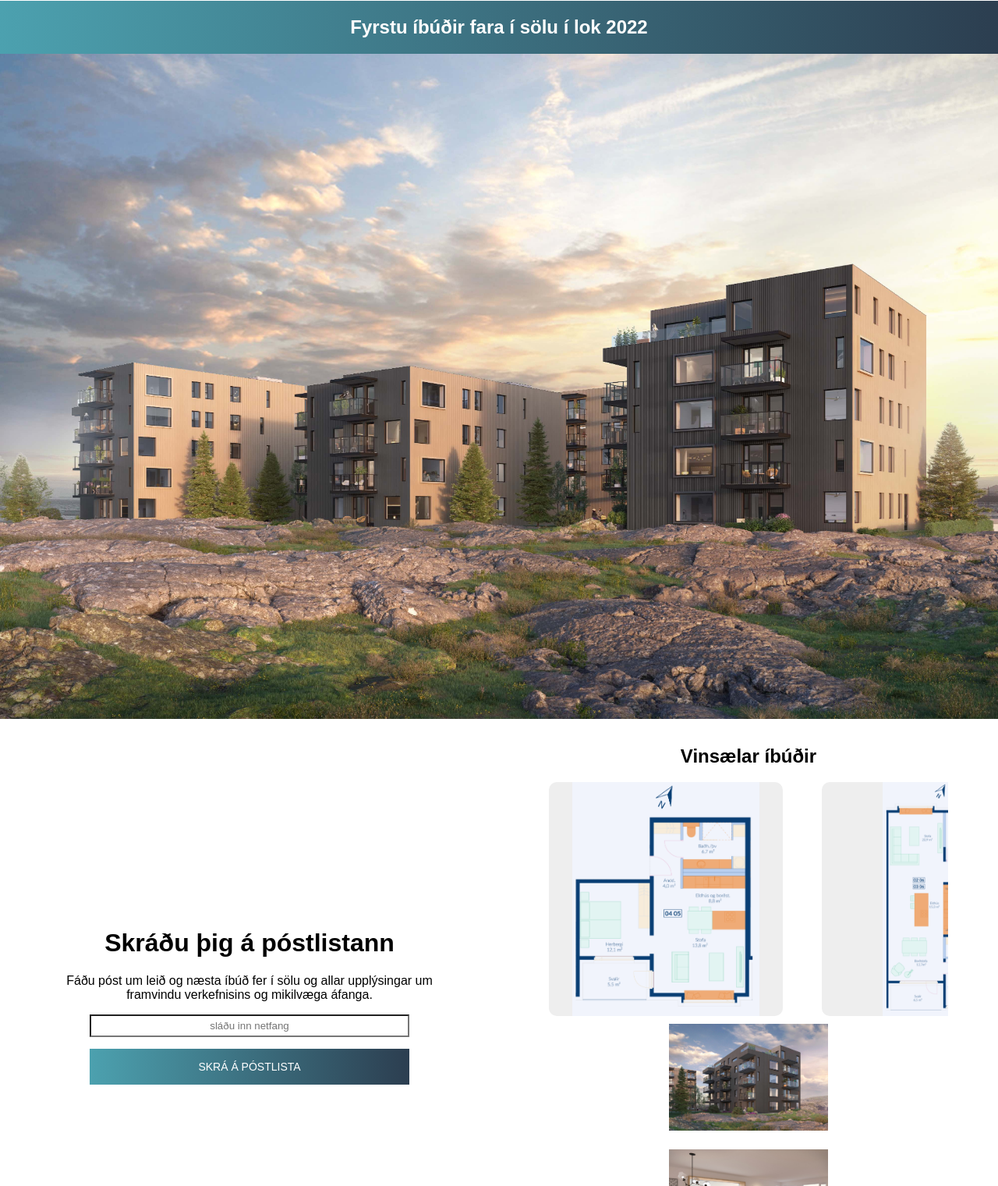
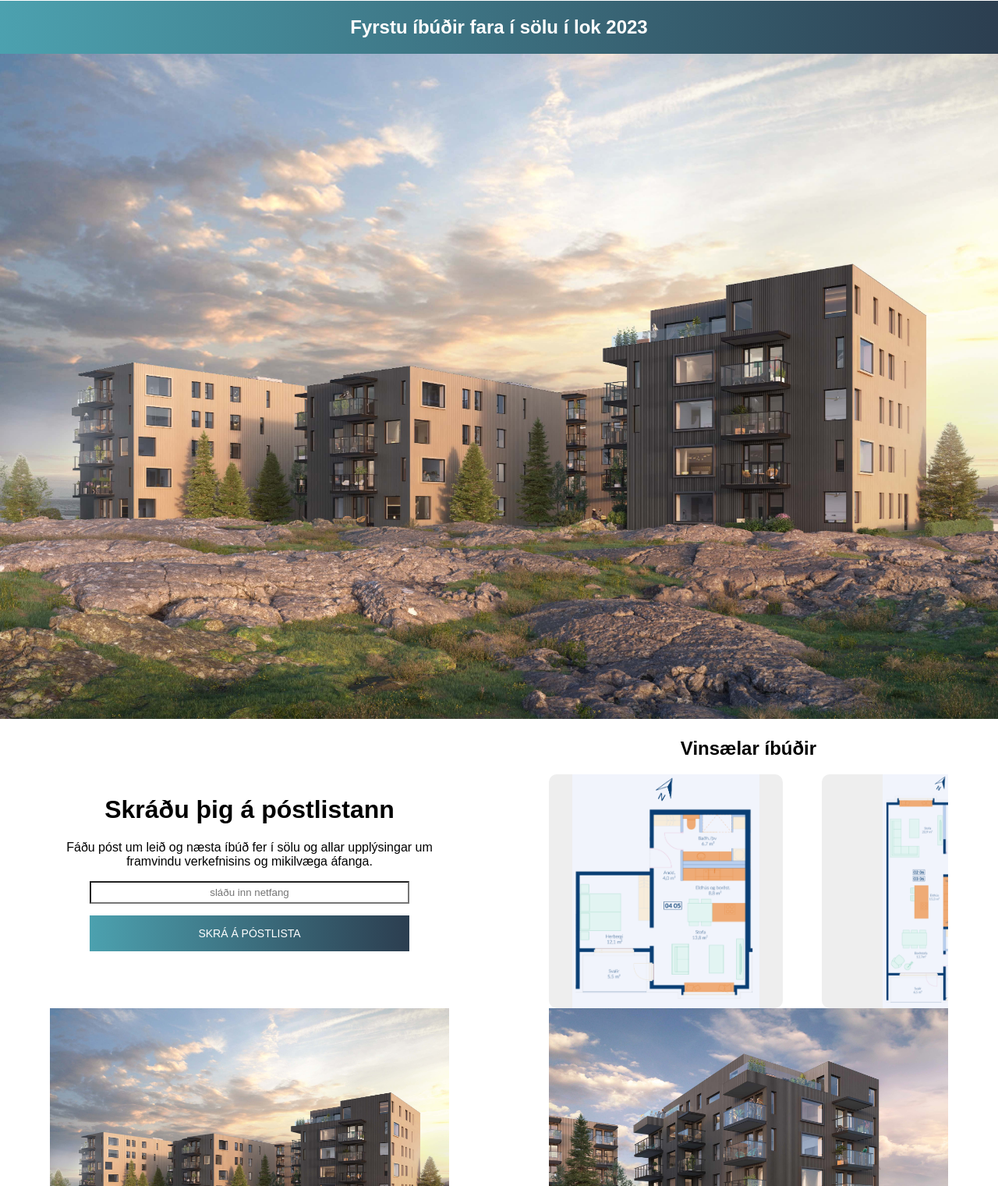
Before and after one commit to karithrastarson/information-page, a plain HTML site: page public/index.html in a window 1280 px wide. Shown: the part 79-1600 px from the top of the page at 78% size. Drawn offline with Linux system fonts and the light colour scheme; a script that the page names is missing; a web font is replaced by a local one.

Commit message:
CSS fixes. Update to banner.

```diff
--- a/public/css/main.css
+++ b/public/css/main.css
@@ -220,7 +220,6 @@ img {
 }
 
 .wrapper-item {
-    padding: 10px;
     width: 100%;
     text-align: center;
     margin-bottom: 20px;
--- a/public/index.html
+++ b/public/index.html
@@ -51,7 +51,7 @@
     <div class="wrapper">
 
         <div class="wrapper-item-wide theme-gradient">
-            <h2> Fyrstu íbúðir fara í sölu í lok 2022</h2>
+            <h2> Fyrstu íbúðir fara í sölu í lok 2023</h2>
         </div>
         <div class="wrapper-item-wide">
             <img src="media/images/rendering-2-web.jpg" />
@@ -139,20 +139,15 @@
                     </div>
                 </div>
             </div>
-
-            <div class="wrapper-item">
-                <img src="media/images/rendering-1-web.jpg" />
-            </div>
-
-
-            <div class="wrapper-item">
-                <img src="media/images/rendering-interior-web.jpg" />
-            </div>
-
-
         </div>
         <div class="wrapper-item">
             <img src="media/images/rendering-2-web.jpg" />
+        </div>
+        <div class="wrapper-item">
+            <img src="media/images/rendering-1-web.jpg" />
+        </div>
+        <div class="wrapper-item">
+            <img src="media/images/rendering-interior-web.jpg" />
         </div>
         <div class="wrapper-item">
             <img src="media/images/aerial.png" />
@@ -167,10 +162,6 @@
             <img src="media/images/aerial4.png" />
         </div>
 
-
-
-
-
         <footer id="footer">
             <a href="mailto:hamravellir@hamravellir.is">
                 hamravellir@hamravellir.is
```
